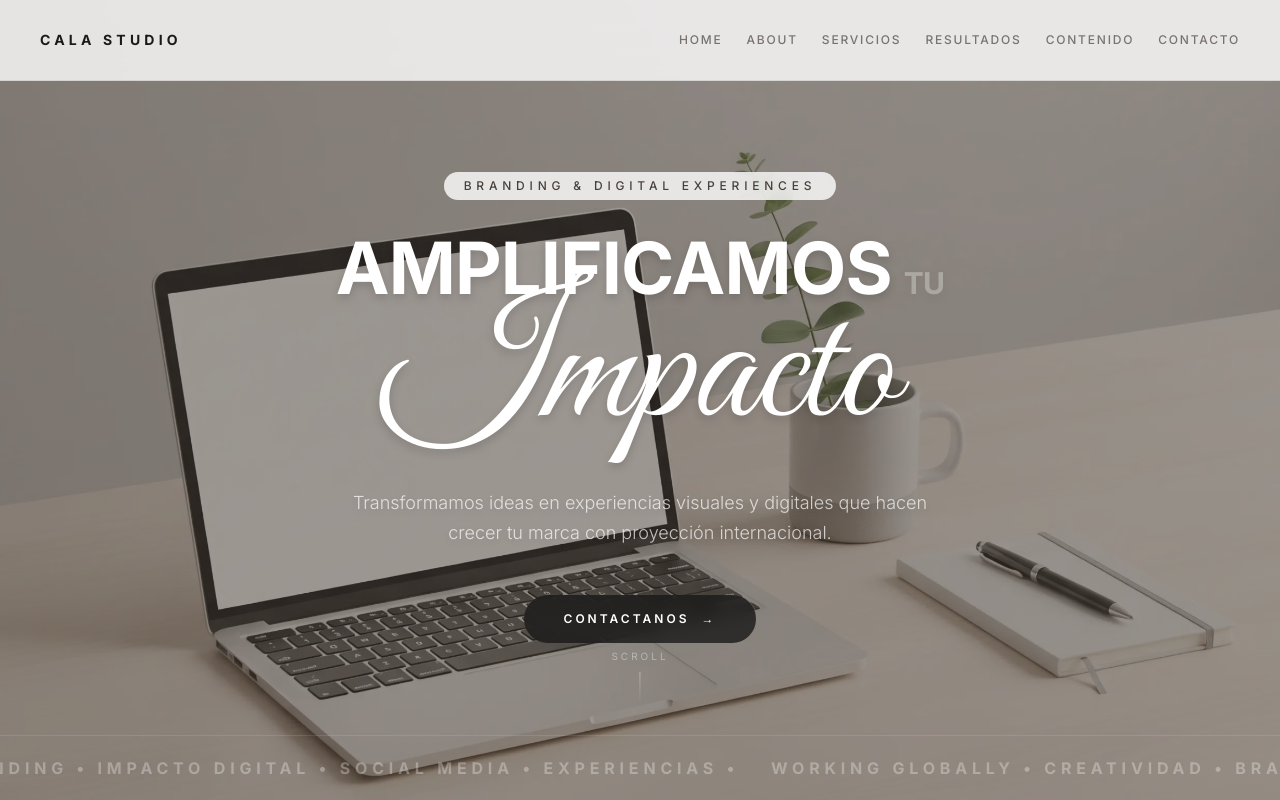
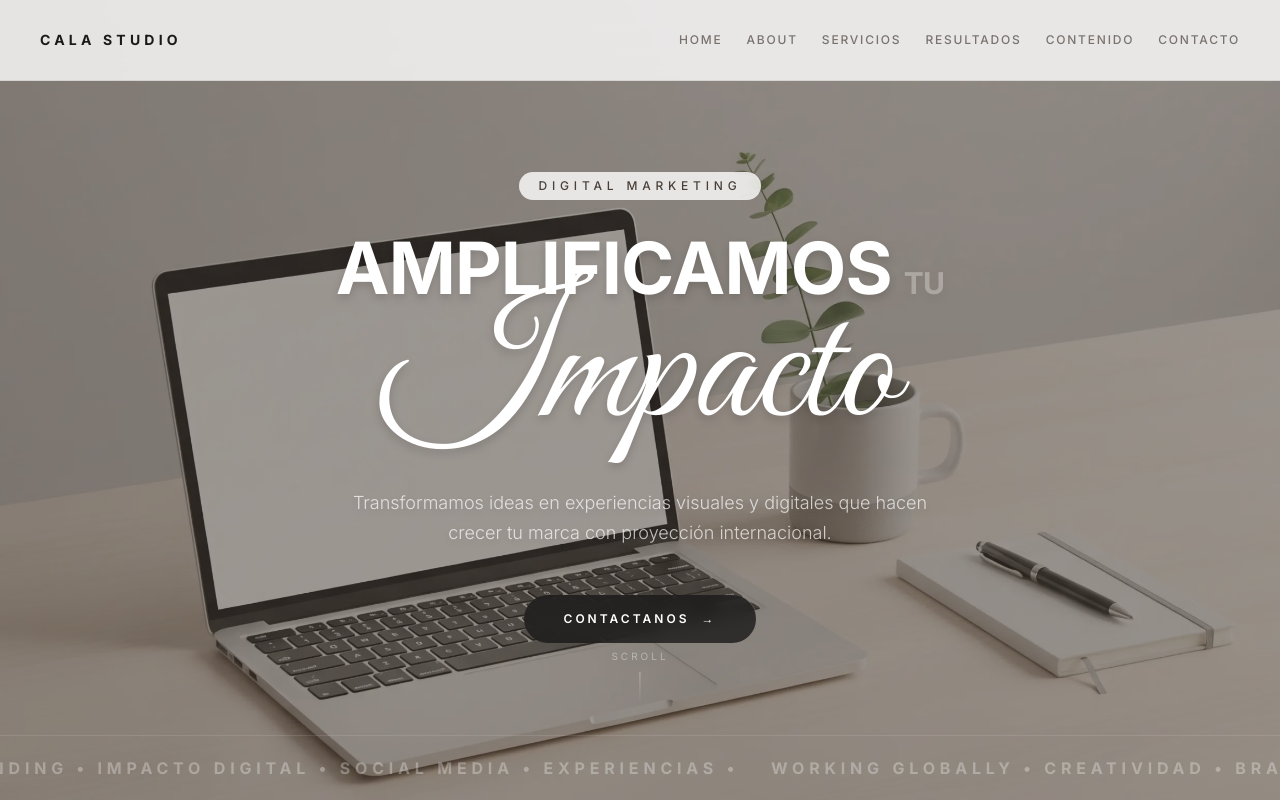
Before and after one commit to TomasFelice/camilamboglia-studio-landing, a Next.js app: page / in a window 1280 px wide. Shown: the top 800 px of the page. Built offline with nearby package versions, Linux system fonts and the light colour scheme.

Commit message:
fix: Hero section

```diff
--- a/src/components/sections/Hero.tsx
+++ b/src/components/sections/Hero.tsx
@@ -41,7 +41,7 @@ export default function Hero() {
             <div className="relative z-10 container px-6 md:px-10 mx-auto flex flex-col items-center text-center flex-1 justify-center">
                 {/* Small label */}
                 <p className="scroll-reveal text-xs tracking-[0.4em] uppercase text-[#4a403a] mb-8 font-medium bg-white/80 px-5 py-1.5 backdrop-blur-sm rounded-full">
-                    Branding & Digital Experiences
+                    Digital Marketing
                 </p>
 
                 {/* Main headline */}
```
Also changed, not shown: 1 other file (tests, documents, lock files or other folders).
